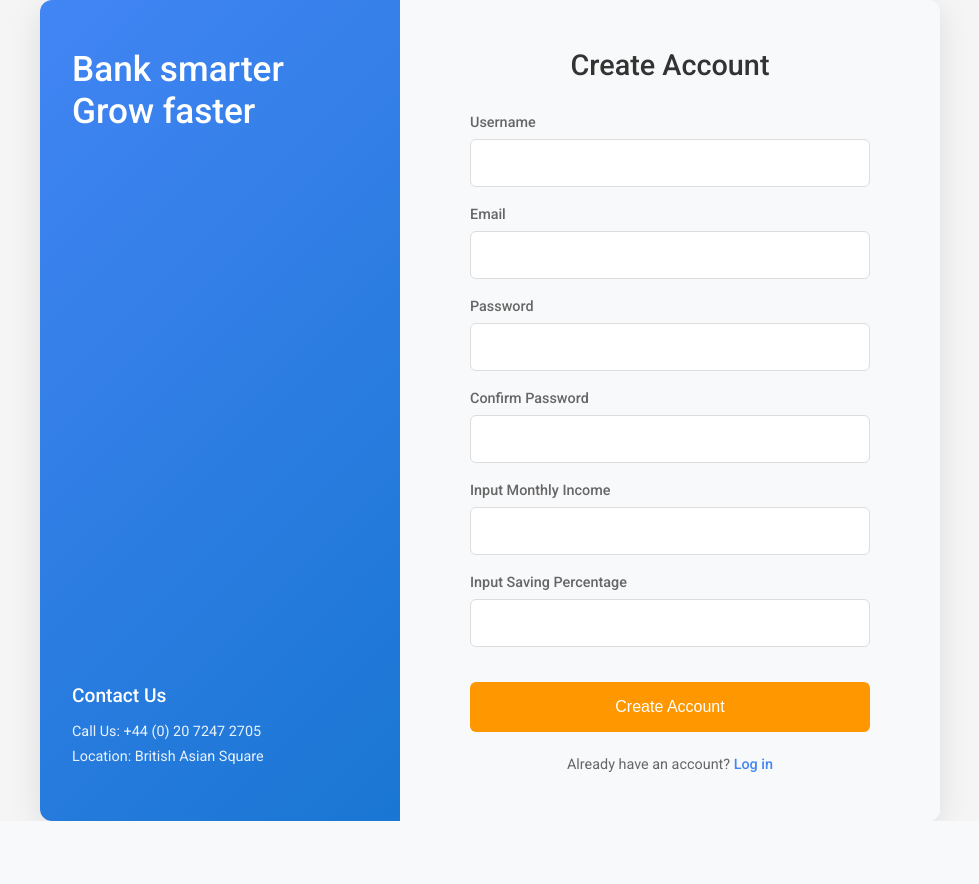
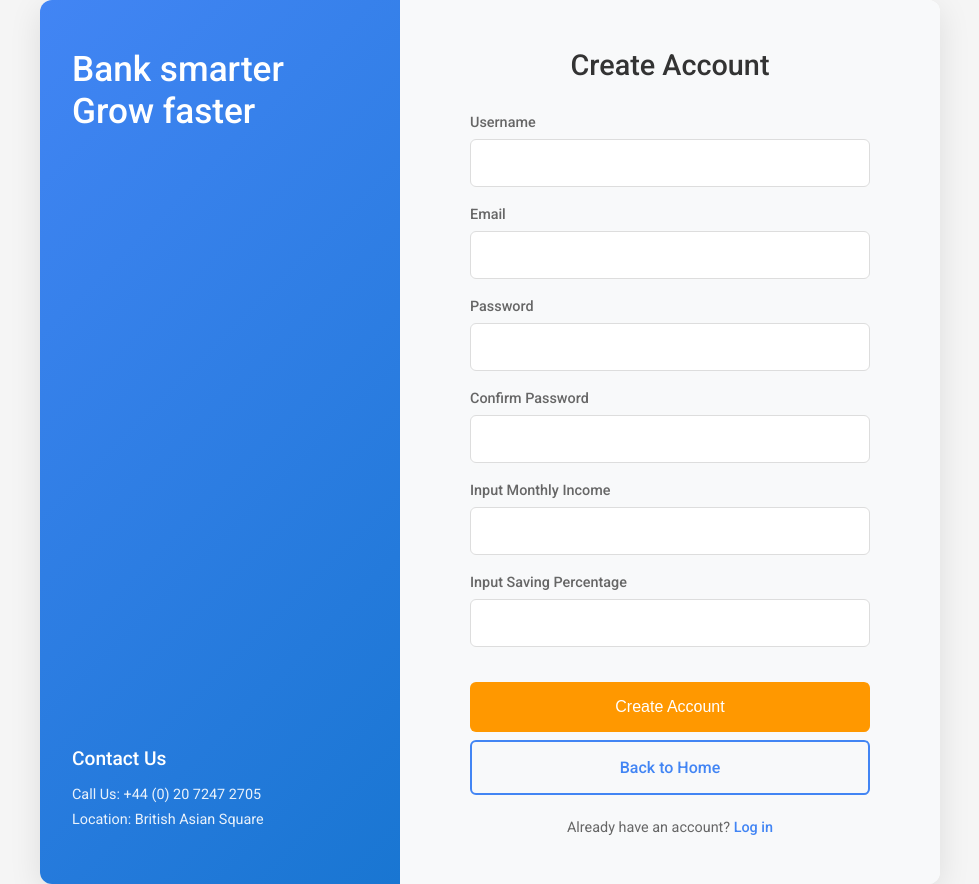
Before and after one commit to DivenDechal/ChiCom-Fillows, a Flask app: page /signup in a window 1280 px wide. Shown: the whole page, without its empty margins (150-1129 px from the left). Before the commit the page ends 821 px from the top, so only its background shows below. Run offline with Flask 3, Linux system fonts and the light colour scheme.

Commit message:
fix the signup

```diff
--- a/static/auth.js
+++ b/static/auth.js
@@ -1,10 +1,3 @@
-// script.js
-
-// 1) Alert on successful registration
-function registration_successful() {
-  alert("Registration successful! Please check your email for confirmation.");
-}
-
 function closeFlash(button) {
       const flashMessage = button.parentElement;
       flashMessage.style.animation = 'slideOut 0.3s ease-in forwards';
@@ -30,49 +23,7 @@ function autoCloseFlashes() {
       });
     }
 
-// Initialize auto-close when page loads
-document.addEventListener('DOMContentLoaded', function() {
-  autoCloseFlashes();
-});
-
-// Demo button to test flash messages
-function addDemoFlash() {
-  const container = document.getElementById('flashContainer');
-  const messages = [
-    { type: 'success', icon: '✓', text: 'Operation completed successfully!' },
-    { type: 'error', icon: '!', text: 'An error occurred. Please try again.' },
-    { type: 'warning', icon: '⚠', text: 'Please check your input values.' },
-    { type: 'info', icon: 'i', text: 'New feature available in settings.' }
-  ];
-
-  const randomMessage = messages[Math.floor(Math.random() * messages.length)];
-
-  const flashDiv = document.createElement('div');
-  flashDiv.className = `flash-message ${randomMessage.type}`;
-  flashDiv.innerHTML = `
-    <div class="flash-content">
-      <div class="flash-icon">${randomMessage.icon}</div>
-      <div class="flash-text">${randomMessage.text}</div>
-    </div>
-    <button class="flash-close" onclick="closeFlash(this)">&times;</button>
-  `;
-
-  container.appendChild(flashDiv);
-
-  // Auto-close this message
-  setTimeout(() => {
-    if (flashDiv.parentElement) {
-      flashDiv.style.animation = 'slideOut 0.3s ease-in forwards';
-      setTimeout(() => {
-        if (flashDiv.parentElement) {
-          flashDiv.remove();
-        }
-      }, 300);
-    }
-  }, 4000);
-}
-
-// 2) Perform all field checks; return true if valid, false otherwise
+    // Form validation function
     function validate() {
       const form     = document.getElementById('signup-form');
       const username = document.getElementById('username');
@@ -152,8 +103,10 @@ function validate() {
       return valid;
     }
 
-// 3) Wire it all up on DOM load
-document.addEventListener('DOMContentLoaded', () => {
+    // Initialize when page loads
+    document.addEventListener('DOMContentLoaded', function() {
+      autoCloseFlashes();
+
       const form = document.getElementById('signup-form');
 
       // On real submit, validate first
@@ -161,10 +114,6 @@ document.addEventListener('DOMContentLoaded', () => {
         if (!validate()) {
           // Prevent navigation if invalid
           e.preventDefault();
-    } else {
-      // All good: show alert, then allow form to submit
-      // registration_successful();
-      // no need to call form.submit() manually
         }
       });
 
@@ -178,7 +127,6 @@ document.addEventListener('DOMContentLoaded', () => {
                 // Prevent double-submit
                 e.preventDefault();
                 if (validate()) {
-              // registration_successful();
                   form.submit();
                 }
               }
--- a/static/signup.css
+++ b/static/signup.css
@@ -293,10 +257,25 @@
       cursor: pointer;
       transition: background 0.3s;
       margin-top: 1rem;
+      text-decoration: none;
+      text-align: center;
+      display: inline-block;
     }
 
     .btn:hover {
       background: #f57c00;
+    }
+
+    .btn-secondary {
+      background: transparent;
+      color: #4285f4;
+      border: 2px solid #4285f4;
+      margin-top: 0.5rem;
+    }
+
+    .btn-secondary:hover {
+      background: #4285f4;
+      color: white;
     }
 
     .toggle-link {
--- a/templates/signup.html
+++ b/templates/signup.html
@@ -80,6 +80,7 @@
           </div>
 
           <button type="submit" class="btn">Create Account</button>
+          <a href="/" class="btn btn-secondary">Back to Home</a>
         </form>
 
         <div class="toggle-link">
```
Also changed, not shown: other parts of static/signup.css (+1 -37 lines), instance/database.sqlite. Lines whose indentation alone changed are shown as unchanged.
